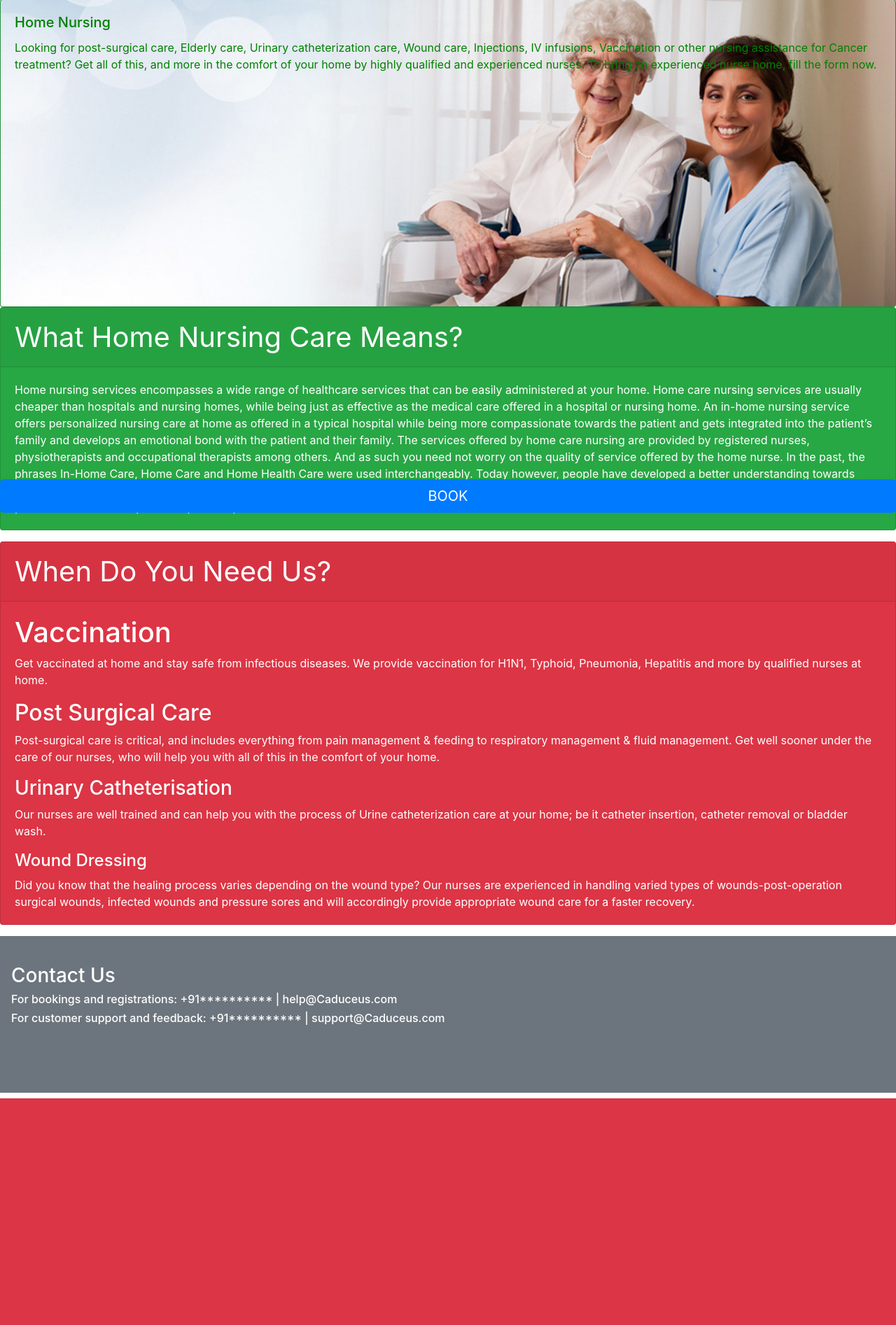
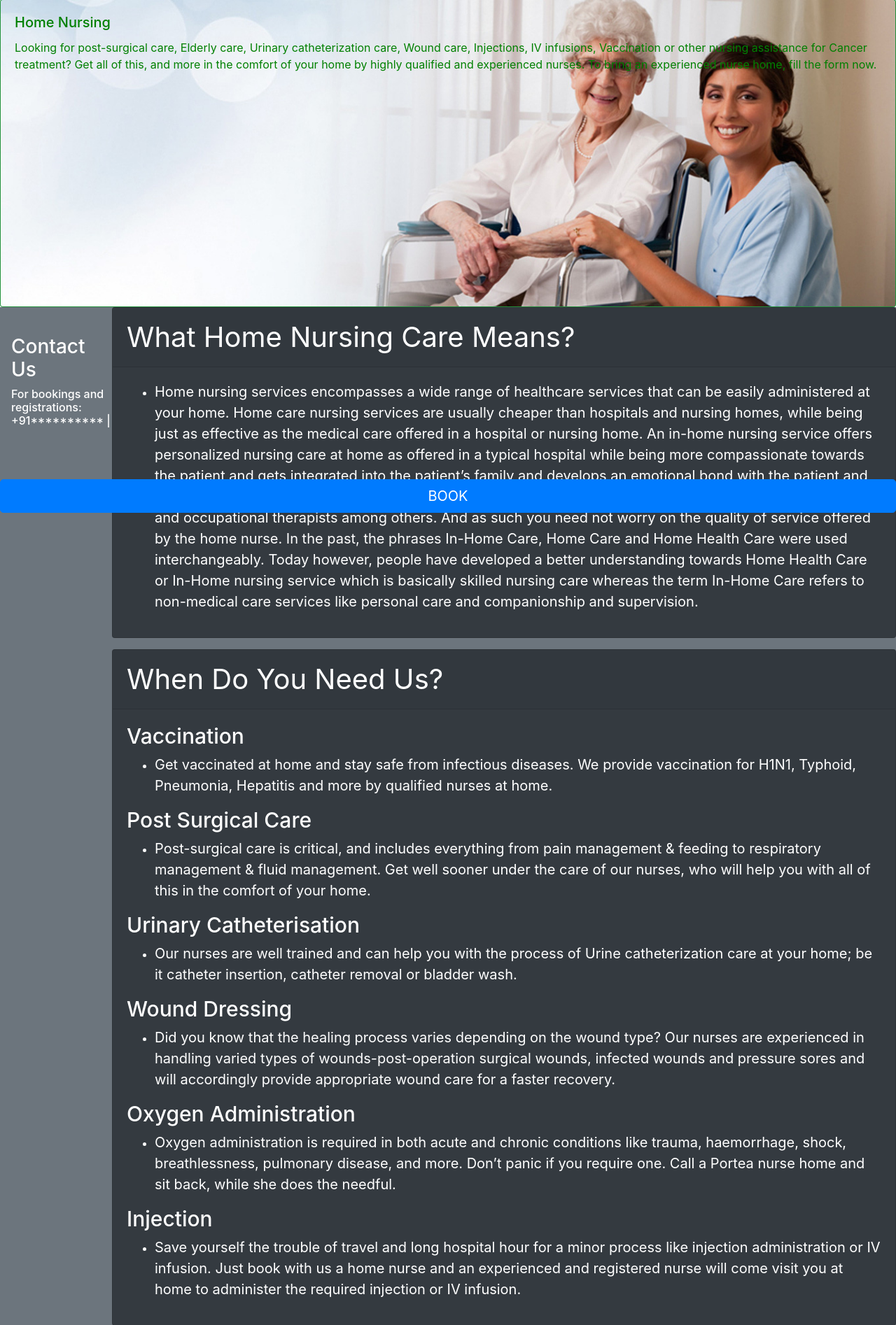
Before and after one commit to P-Srikrishna/WP-Project, a Django app: page /nurse in a window 1280 px wide. Shown: the part 67-1961 px from the top of the page at 70% size. Before the commit the page ends 1637 px from the top, so only its background shows below. Run offline with Django 3.2, Linux system fonts and the light colour scheme; some libraries are stand-ins or nearby versions.

Commit message:
commit on 'main'

```diff
--- a/Caduceus/templates/Services-info-Consultations.html
+++ b/Caduceus/templates/Services-info-Consultations.html
@@ -31,7 +31,7 @@ Consultation
   </div>
 </div>
 <div class="card bg-dark text-white float-left">
-  <img src="https://source.unsplash.com/390x3400/?medical" class="card-img" alt="medical">
+  <img src="https://source.unsplash.com/550x3700/?medical" class="card-img" alt="medical">
 
 </div>
 <div class="card text-white bg-secondary mb-3 float-right" style="max-width: 60rem;">
--- a/Caduceus/templates/Services-info-Nursing.html
+++ b/Caduceus/templates/Services-info-Nursing.html
@@ -15,11 +15,11 @@ Nursing
 
   </div>
 </div>
-<div class="card text-white bg-success mb-3" style="max-width: 100rem;">
+<div class="card text-white bg-dark mb-3 float-right" style="max-width: 70rem;">
   <div class="card-header" style="font-size: 40px">What Home Nursing Care Means?</div>
   <div class="card-body">
 
-    <p class="card-text">Home nursing services encompasses a wide range of healthcare services that can be easily
+    <ul><li><p class="card-text" style="font-size: 20px;">Home nursing services encompasses a wide range of healthcare services that can be easily
       administered at your home. Home care nursing services are usually cheaper than hospitals and nursing homes, while
       being just as effective as the medical care offered in a hospital or nursing home.
 
@@ -33,27 +33,52 @@ Nursing
       In the past, the phrases In-Home Care, Home Care and Home Health Care were used interchangeably. Today however,
       people have developed a better understanding towards Home Health Care or In-Home nursing service which is
       basically skilled nursing care whereas the term In-Home Care refers to non-medical care services like personal
-      care and companionship and supervision.</p>
+      care and companionship and supervision.</p></li></ul>
   </div>
 </div>
-<div class="card text-white bg-danger mb-3" style="max-width: 100rem;">
+<div class="card text-white bg-dark mb-3 float-right" style="max-width: 70rem;">
   <div class="card-header" style="font-size: 40px">When Do You Need Us?</div>
   <div class="card-body">
 
-    <h1>Vaccination</h1>
-    <p class="card-text">Get vaccinated at home and stay safe from infectious diseases. We provide vaccination for H1N1,
-      Typhoid, Pneumonia, Hepatitis and more by qualified nurses at home.</p>
-    <h2>Post Surgical Care</h2>
-    <p class="card-text">Post-surgical care is critical, and includes everything from pain management & feeding to
+    <h1 style="font-size: 30px;">Vaccination</h1>
+    <ul><li><p class="card-text" style="font-size: 20px;">Get vaccinated at home and stay safe from infectious diseases. We provide vaccination for H1N1,
+      Typhoid, Pneumonia, Hepatitis and more by qualified nurses at home.</p></li></ul>
+    <h2 style="font-size: 30px;">Post Surgical Care</h2>
+    <ul><li><p class="card-text" style="font-size: 20px;">Post-surgical care is critical, and includes everything from pain management & feeding to
       respiratory management & fluid management. Get well sooner under the care of our nurses, who will help you with
-      all of this in the comfort of your home.</p>
-    <h3>Urinary Catheterisation</h3>
-    <p class="card-text">Our nurses are well trained and can help you with the process of Urine catheterization care at
-      your home; be it catheter insertion, catheter removal or bladder wash.</p>
-    <h4>Wound Dressing</h4>
-    <p class="card-text">Did you know that the healing process varies depending on the wound type? Our nurses are
+      all of this in the comfort of your home.</p></li></ul>
+    <h3 style="font-size: 30px;">Urinary Catheterisation</h3>
+    <ul><li><p class="card-text" style="font-size: 20px;">Our nurses are well trained and can help you with the process of Urine catheterization care at
+      your home; be it catheter insertion, catheter removal or bladder wash.</p></li></ul>
+    <h4 style="font-size: 30px;">Wound Dressing</h4>
+    <ul><li><p class="card-text" style="font-size: 20px;">Did you know that the healing process varies depending on the wound type? Our nurses are
       experienced in handling varied types of wounds-post-operation surgical wounds, infected wounds and pressure sores
-      and will accordingly provide appropriate wound care for a faster recovery.</p>
+      and will accordingly provide appropriate wound care for a faster recovery.</p></li></ul>
+    <h5 style="font-size: 30px;">Oxygen Administration</h5>
+    <ul><li><p class="card-text" style="font-size: 20px;">Oxygen administration is required in both acute and chronic conditions like trauma, haemorrhage, shock, breathlessness, pulmonary disease, and more. Don’t panic if you require one. Call a Portea nurse home and sit back, while she does the needful.</p></li></ul>
+    <h6 style="font-size: 30px;">Injection</h6>
+    <ul><li><p class="card-text" style="font-size: 20px;">Save yourself the trouble of travel and long hospital hour for a minor process like injection administration or IV infusion. Just book with us a home nurse and an experienced and registered nurse will come visit you at home to administer the required injection or IV infusion.</p></li></ul>
+  </div>
+</div>
+<div class="card text-white bg-dark mb-3 float-right" style="max-width: 70rem;">
+  <div class="card-body">
+    <h5 class="card-title" style="font-size: 40px;">What Are The Benefits Of Home Nursing Care?</h5>
+   <ul><li> <p class="card-text" style="font-size: 20px;">The benefit of home health care is plenty. Besides being convenient than getting admitted in a hospital or nursing home, the nursing care at home also helps a patient recover sooner, as it has been found that people tend to recover sooner from their illness or ailments when surrounded by their loved ones.<br>
+
+    It also supports diet and nutrition. Home health care nurses can be there to support the patient in your absence.<br>
+    It brings skilled nursing care in the comfort of your home.<br>
+    Nursing care at home also helps in managing chronic health conditions to avoid unnecessary hospitalization.<br>
+    Home care nursing services also help in providing recovery care at home following a hospital stay for illness or injury.<br>
+    It offers one – on – one focus and support.<br>
+    Clients have better health outcomes.<br>
+    It offers medication management.<br></p></li><ul>
+  </div>
+</div>
+<div class="card text-white bg-dark mb-3 float-right" style="max-width: 70rem;">
+
+  <div class="card-body">
+    <h5 class="card-title" style="font-size: 40px;">How Much Does Nursi</h5>
+   <ul><li> <p class="card-text" style="font-size: 20px;"></p></li></ul>
   </div>
 </div>
 {% endblock body %}
```
